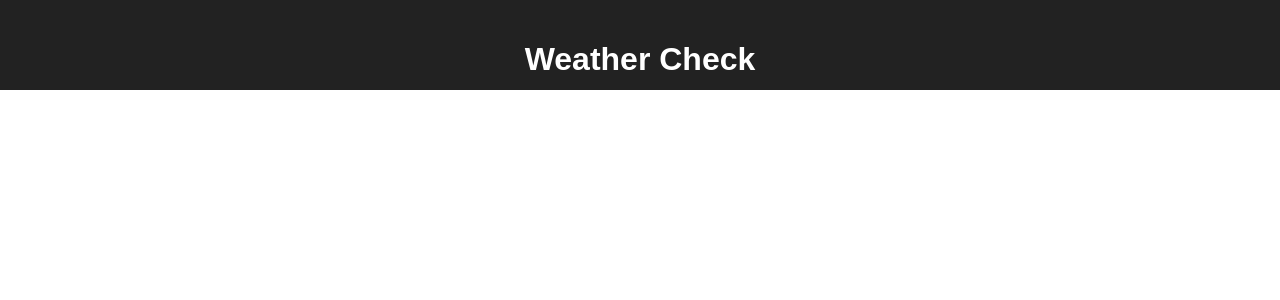
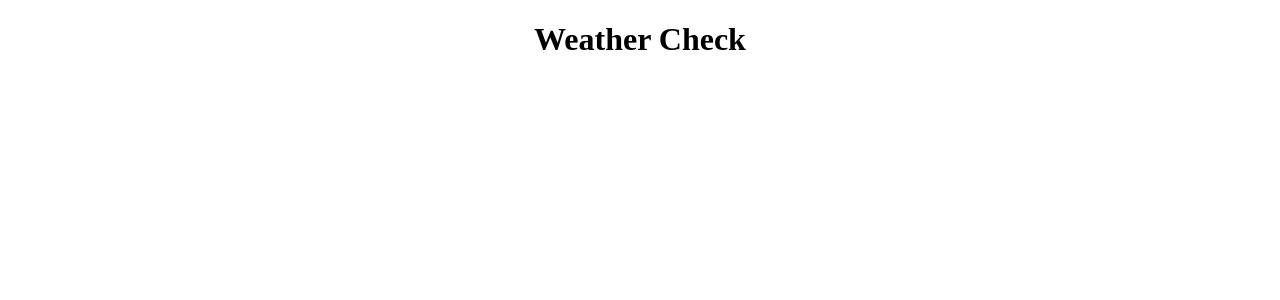
Before and after one commit to AMSpears/weather-search, a React (Create React App) app: page / in a window 1280 px wide. Shown: the top 300 px of the page. Built offline with nearby package versions, Linux system fonts and the light colour scheme.

Commit message:
add started files and initial header title

```diff
--- a/src/App.js
+++ b/src/App.js
@@ -1,15 +1,12 @@
 import React, { Component } from 'react';
+import Header from "./components/Header/Header"
 import './App.css';
 
 class App extends Component {
   render() {
     return (
       <div className="App">
-        <header className="App-header">
-          <h1>Weather Check</h1>
-        </header>
-        <p className="App-intro">
-        </p>
+      <Header/>
       </div>
     );
   }
--- /dev/null
+++ b/src/components/Header/Header.js
@@ -0,0 +1,9 @@
+import React from 'react'
+
+const Header = () => {
+   return(
+       <h1>Weather Check</h1>
+   )
+}
+
+export default Header
--- a/src/index.js
+++ b/src/index.js
@@ -1,6 +1,5 @@
 import React from 'react';
 import ReactDOM from 'react-dom';
-import './index.css';
 import App from './App';
 import registerServiceWorker from './registerServiceWorker';
 
```
Also changed, not shown: src/components/Form/Form.css (added), src/components/Form/Form.js (added), src/components/Header/Header.css (added), src/components/WeatherResults/WeatherResults.css (added), src/components/WeatherResults/WeatherResults.js (added).
